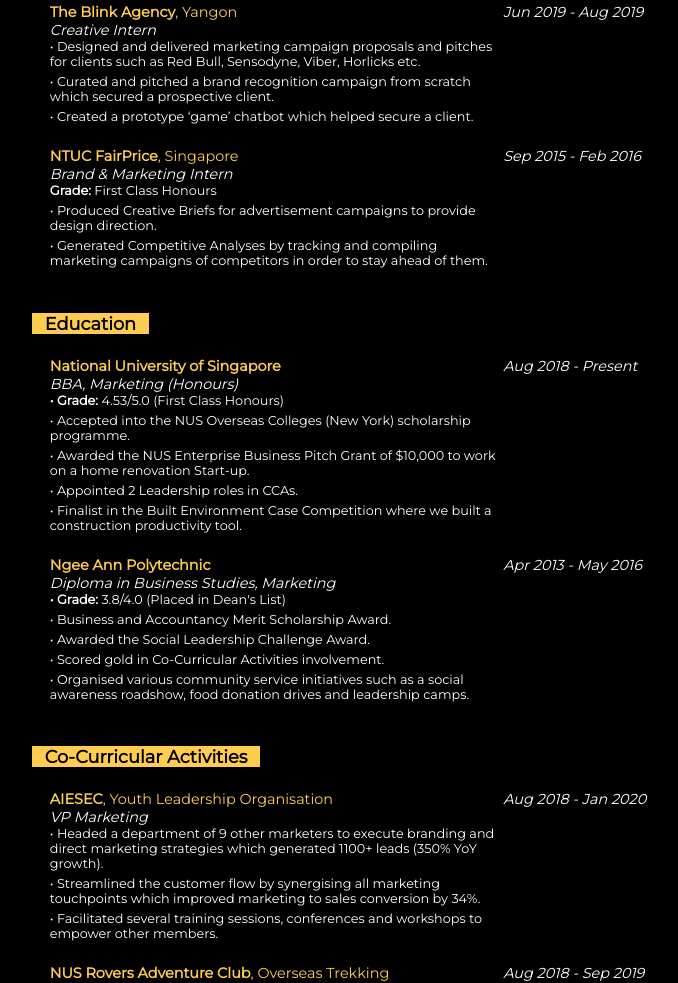
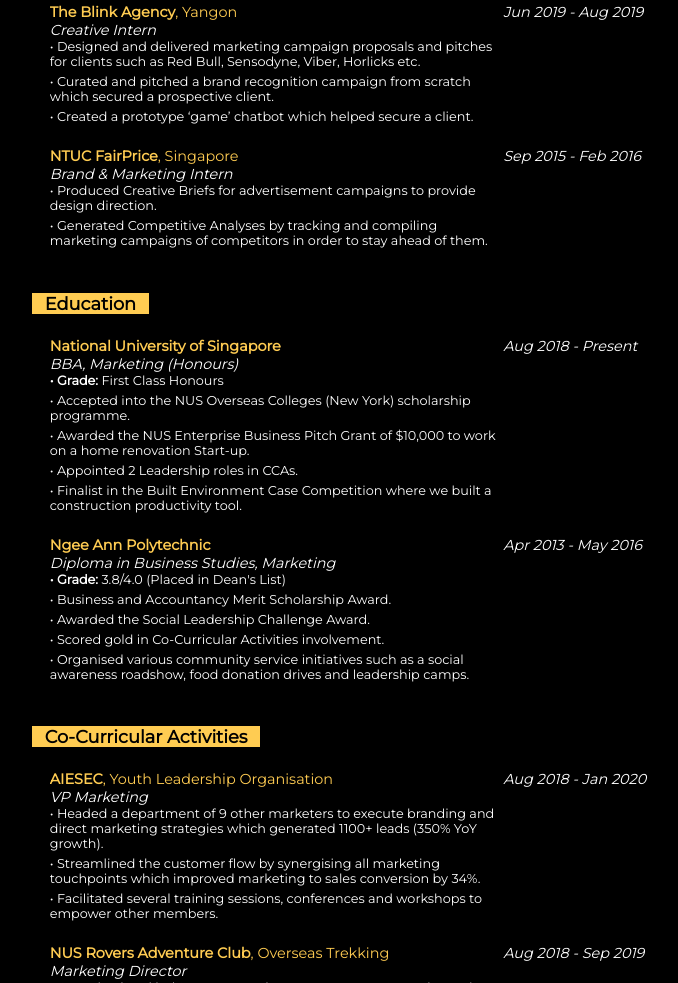
Before and after one commit to mervin-foo/portfolio, a plain HTML site: page index.html in a window 1280 px wide. Shown: the part 1446-2429 px from the top of the page, without its empty margins (288-966 px from the left). Drawn offline with nearby package versions, Linux system fonts and the light colour scheme; a script that the page names is missing.

Commit message:
Update index.html

```diff
--- a/index.html
+++ b/index.html
@@ -268,7 +268,7 @@
           <p id="resuHigh"><strong>NTUC FairPrice</strong>, Singapore</p>
           <p><em>Brand & Marketing Intern</em></p>
           <ul class="List">
-            <li><strong>Grade:</strong> First Class Honours</li>
+
             <li>• Produced Creative Briefs for advertisement campaigns to provide design direction.</li>
             <li>• Generated Competitive Analyses by tracking and compiling marketing campaigns of competitors in order to stay ahead of them.</li>
           </ul>
@@ -308,7 +308,7 @@
           <p id="resuHigh"><strong>NTUC FairPrice</strong>, Singapore <em>(Sep 2015 - Feb 2016)</em></p>
           <p><em>Marketing Intern</em></p>
           <ul class="List">
-            <li><strong>Grade:</strong> First Class Honours</li>
+
             <li>• Produced Creative Briefs for advertisement campaigns to provide design direction.</li>
             <li>• Generated Competitive Analyses by tracking and compiling marketing campaigns of competitors in order to stay ahead of them.</li>
           </ul>
@@ -324,7 +324,7 @@
           <p id="resuHigh"><strong>National University of Singapore</strong></p>
           <p><em>BBA, Marketing (Honours)</em></p>
           <ul class="List">
-            <li><strong>• Grade: </strong>4.53/5.0 (First Class Honours)</li>
+            <li><strong>• Grade: </strong>First Class Honours</li>
             <li>• Accepted into the NUS Overseas Colleges (New York) scholarship programme.</li>
             <li>• Awarded the NUS Enterprise Business Pitch Grant of $10,000 to work on a home renovation Start-up.</li>
             <li>• Appointed 2 Leadership roles in CCAs.</li>
@@ -338,7 +338,8 @@
 
         <!--Ngee Ann Polytechnic-->
         <div class="resumeDetails">
-          <p id="resuHigh"><strong>Ngee Ann Polytechnic</strong></p>
+          <p id="resuHigh"><strong>
+            Ngee Ann Polytechnic</strong></p>
           <p><em>Diploma in Business Studies, Marketing</em></p>
           <ul class="List">
             <li><strong>• Grade: </strong> 3.8/4.0 (Placed in Dean's List)</li>
@@ -362,7 +363,7 @@
           <div>
           </div>
           <ul class="List">
-            <li><strong>• Grade: </strong>4.53/5.0 (First Class Honours)</li>
+            <li><strong>• Grade: </strong>First Class Honours</li>
             <li>• Accepted into the NUS Overseas Colleges (New York) scholarship programme.</li>
             <li>• Awarded the NUS Enterprise Business Pitch Grant of $10,000 to work on a home renovation Start-up.</li>
             <li>• Appointed 2 Leadership roles in CCAs.</li>
```
